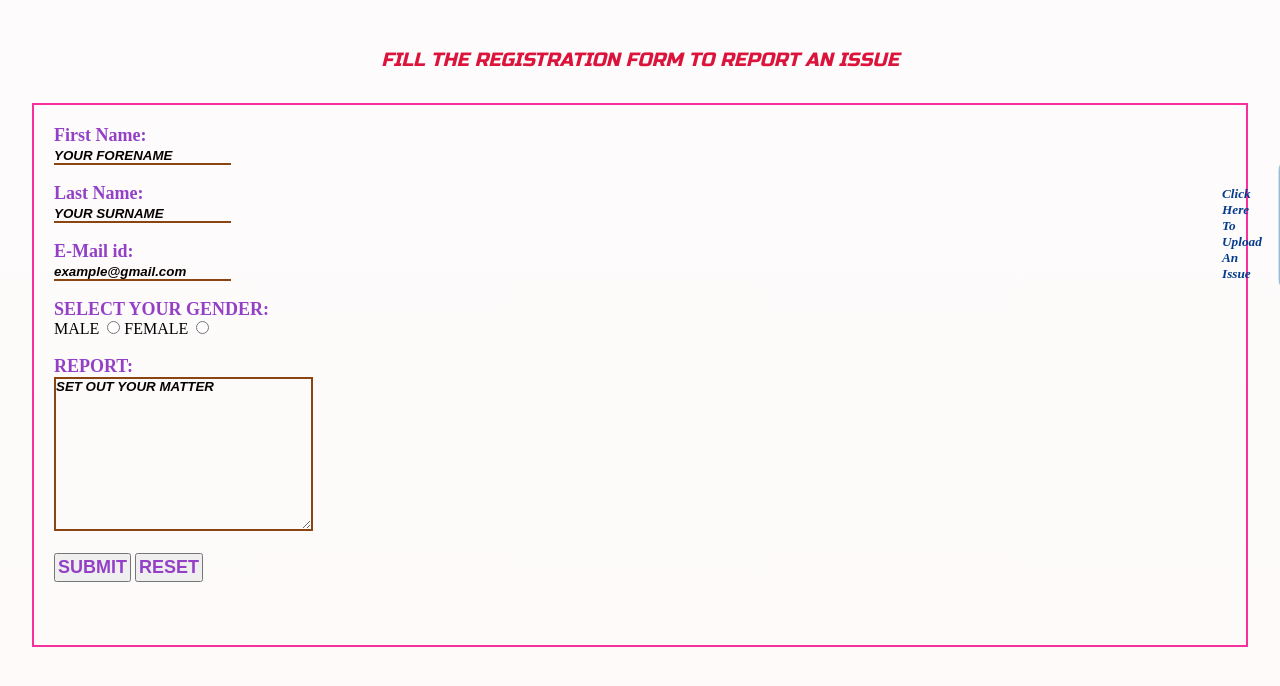
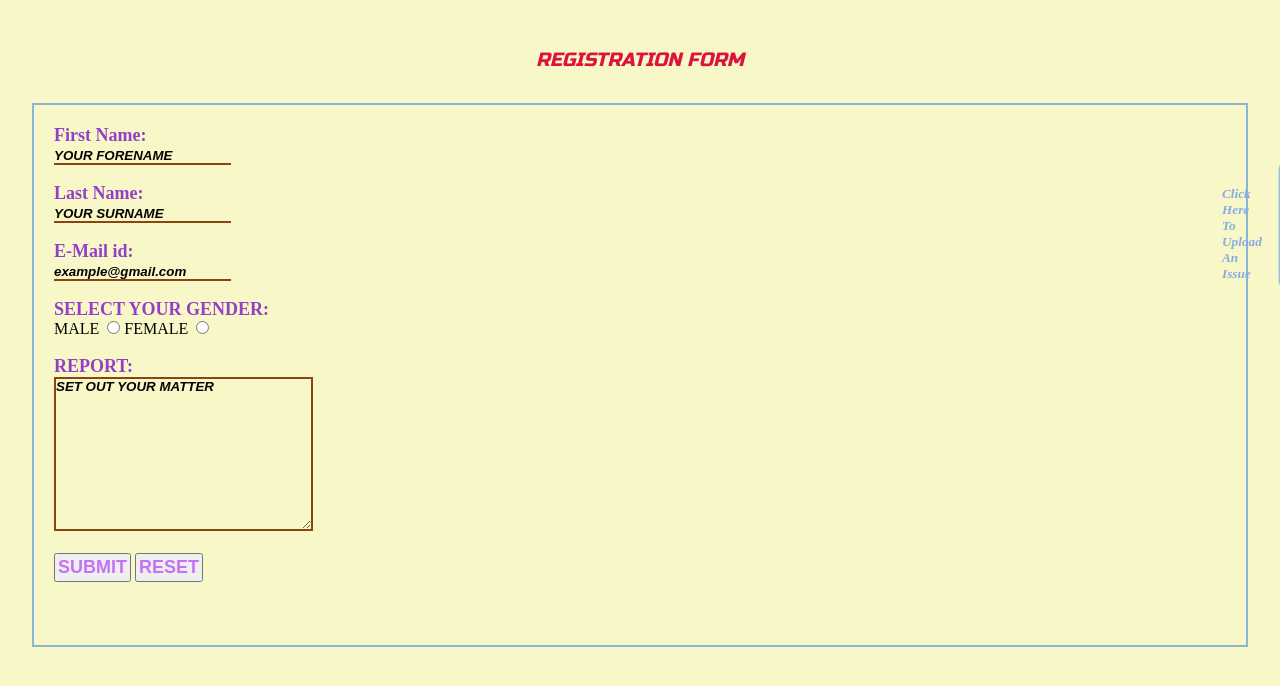
Before and after one commit to gp-18/auctionaers_webapp, a website: page reg.html in a window 1280 px wide. Shown: the top 686 px of the page. Drawn offline with Linux system fonts and the light colour scheme.

Commit message:
registration css

```diff
--- a/reg.html
+++ b/reg.html
@@ -13,7 +13,7 @@
     <link rel="shortcut icon" href="/Images/doc.webp" type="image/x-icon" />
   </head>
   <body>
-    <h3>FILL THE REGISTRATION FORM TO REPORT AN ISSUE</h3>
+    <h3>REGISTRATION FORM </h3>
     <div class="container">
       <form id="reg" action=".php" method="post">
         <label>First Name: </label><br />
--- a/regstyle.css
+++ b/regstyle.css
@@ -4,7 +4,7 @@
 }
 
 body{
-    background-image:linear-gradient(rgba(249, 244, 244, 0.3) , rgba(249, 235, 235, 0.3));
+    background-color:rgb(247, 247, 200) ;
     background-repeat: no-repeat;
     background-position: center;
     height: 100vh;
@@ -23,7 +23,7 @@ h3{
 }
 
 .container{
-    border: 2px solid rgb(248, 48, 158);
+    border: 2px solid rgb(138, 181, 215);
     margin: 2rem;
     display: flex;
     justify-content:space-between;
@@ -58,11 +58,11 @@ label{
     padding: 2px;
     font-size: large;
     font-weight: bolder;
-    color: rgb(147, 64, 199);
+    color: rgb(195, 116, 244);
 }
 
 h5{
-    color: rgb(6, 60, 141);
+    color: rgb(137, 172, 224);
     padding-top: 61px;
     padding-left: 909px;
     font-style: italic;
```
